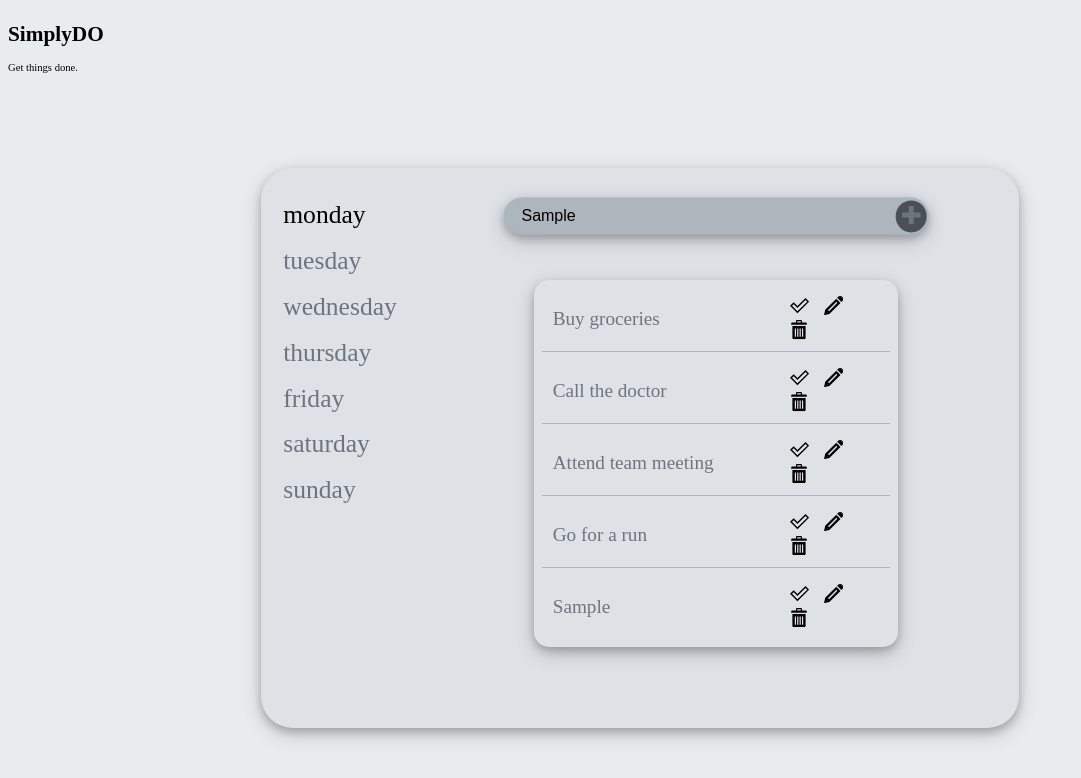
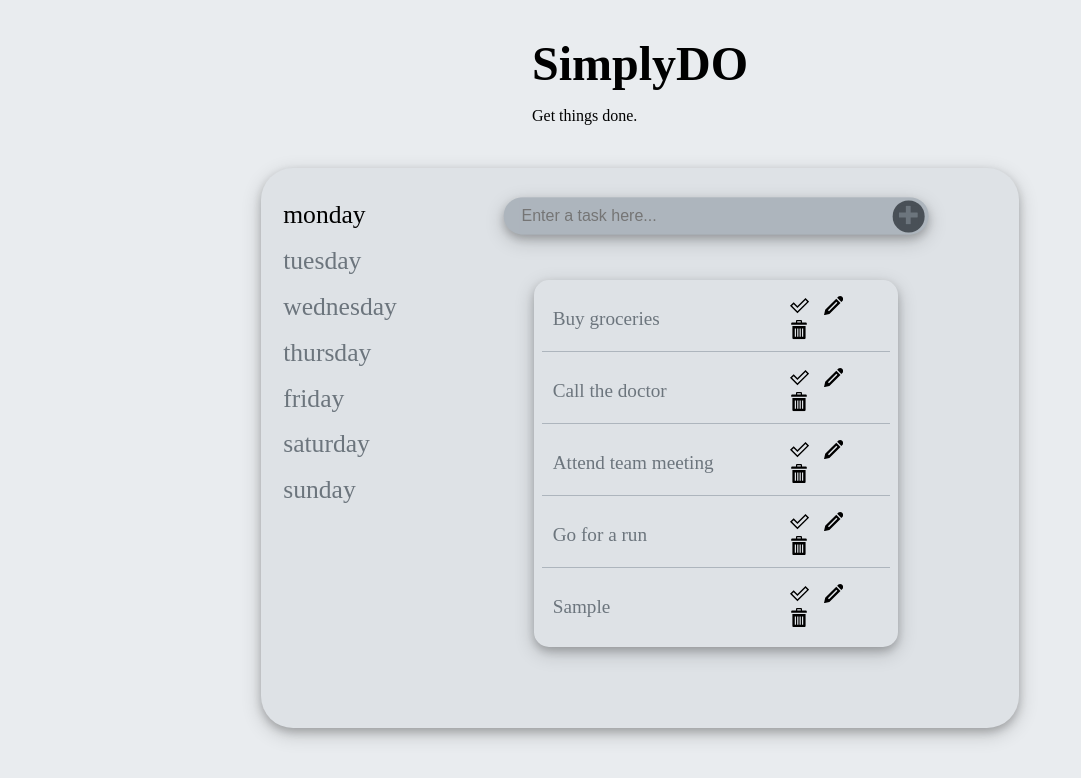
Before and after one commit to a-d14/SimplyDO, a website built with Parcel: page index.html in a window 1280 px wide. Both pictures are taken after typing "Sample" into the empty fields and a click on the button 910 px from the left and 216 px from the top of the page. Shown: the whole page, without its empty margins (0-1081 px from the left). Built offline with nearby package versions, Linux system fonts and the light colour scheme.

Commit message:
clear input after adding element

```diff
--- a/index.html
+++ b/index.html
@@ -6,9 +6,11 @@
         <link rel="stylesheet" href="./style.css" />
     </head>
     <body>
-        <header>
-            <h1 class="header__main">SimplyDO</h1>
-            <p class="header__subtext">Get things done.</p>
+        <header class="header">
+            <div class="header__content">
+                <h1 class="header__content--main">SimplyDO</h1>
+                <p class="header__content--subtext">Get things done.</p>
+            </div>
         </header>
         <main>
             <div class="select-day">
@@ -23,8 +25,8 @@
                 </ul>
             </div>
             <div class="item-add-and-display">
-                <form class="add-item">
-                    <input name="itemEntry" type="text" id="item-entry" />
+                <form autocomplete="off" class="add-item">
+                    <input placeholder="Enter a task here..." name="itemEntry" type="text" id="item-entry" />
                     <button type="submit" id="add-item">
                         <svg class="check">
                             <use href="./src/assets/icons.svg#icon-plus"></use>
--- a/src/js/controller.js
+++ b/src/js/controller.js
@@ -16,8 +16,7 @@ const controlSideNavDisplay = function(day = model.state.selectedDay) {
 }
 
 // ADD ITEM TO LIST
-const addItemController = function(formData) {
-    const dataObject = Object.fromEntries(formData.entries());
+const addItemController = function(dataObject) {
 
     if(dataObject.itemEntry.trim() === '') return;
 
--- a/src/js/views/addItemView.js
+++ b/src/js/views/addItemView.js
@@ -7,7 +7,16 @@ class AddItemView extends View {
     addHandlerOnSubmit(handler) {
         this._parent.addEventListener('submit', (e) => {
             e.preventDefault();
-            handler(new FormData(e.target));
+
+            console.log(e.target.firstElementChild);
+
+            const formData = new FormData(e.target);
+
+            const dataObject = Object.fromEntries(formData.entries());
+
+            handler(dataObject);
+
+            e.target.firstElementChild.value = "";
         });
     }
 
--- a/src/sass/_base.scss
+++ b/src/sass/_base.scss
@@ -11,9 +11,26 @@ body {
     background-color: #E9ECEF;
 }
 
-header {
+.header {
     flex: 0 0 20%;
     width: 100%;
+    position: relative;
+
+    &__content {
+        position: absolute;
+        top: 50%;
+        left: 50%;
+        transform: translate(-50%, -50%);
+
+        &--main {
+            font-size: 3rem;
+            margin: 0;
+        }
+
+        &--subtext {
+            font-size: 1rem;
+        }
+    }
 }
 
 main {
--- a/src/sass/_components.scss
+++ b/src/sass/_components.scss
@@ -103,6 +103,7 @@
         background-color: #ADB5BD;
         align-items: center;
 
+
         input {
             display: inline-block;
             width: 100%;
@@ -117,7 +118,7 @@
 
         button {
             margin-left: -1.3rem;
-            margin-right: .1rem;
+            margin-right: .25rem;
             border-radius: 60%;
             height: 2rem;
             background-color: #495057;
```
Also changed, not shown: dist/index.html, style.css, 5 other files.
